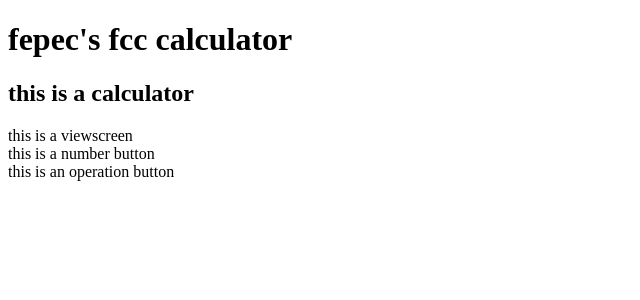
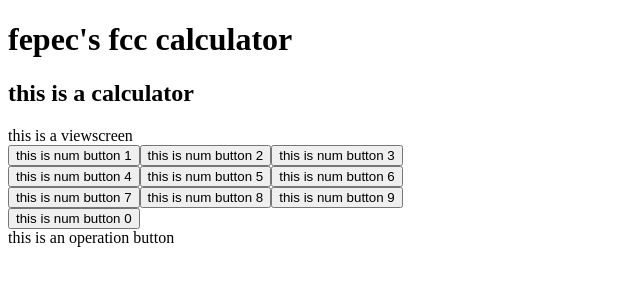
Before and after one commit to fepec/fcc-calculator, a React app: page / in a window 1280 px wide. Shown: the top 300 px of the page, without its empty margins (0-640 px from the left). Built offline with nearby package versions, Linux system fonts and the light colour scheme.

Commit message:
Add number grid

```diff
--- a/package.json
+++ b/package.json
@@ -4,7 +4,7 @@
   "description": "",
   "main": "index.js",
   "scripts": {
-    "dev": "webpack serve --mode development",
+    "dev": "webpack serve",
     "test": "echo \"Error: no test specified\" && exit 1"
   },
   "keywords": [],
--- a/src/components/Calculator.js
+++ b/src/components/Calculator.js
@@ -1,14 +1,33 @@
 import React from 'react'
-import {useEffect, useState} from 'react'
+import { useEffect, useState } from 'react'
 import NumberButton from './NumberButton'
 import OperationButton from './OperationButton'
 import ViewScreen from './ViewScreen'
 
 export default function Calculator() {
+
+    let numpad = []
+
+    for (let i = 0; i < 3; i++) {
+        let row = []
+        for (let j = 1; j <= 3; j++) {
+            row.push(<NumberButton k={i * 3 + j} />)
+        }
+        numpad.push(<div key={"numrow" + i} className="num-row" >
+            {row}
+        </div>)
+
+    }
+
     return <div>
         <h2>this is a calculator</h2>
         <ViewScreen />
-        <NumberButton />
-        <OperationButton />
+        <div className="d-flex">
+            <div>{numpad}
+                <NumberButton k="0" />
+            </div>
+            <div><OperationButton /></div>
+        </div>
+
     </div>
 }
--- a/src/components/NumberButton.js
+++ b/src/components/NumberButton.js
@@ -1,6 +1,6 @@
 import React from 'react'
 
 
-export default function NumberButton() {
-    return <div>this is a number button</div>
+export default function NumberButton({k}) {
+    return <button id={k}>this is num button {k}</button>
 }
```
